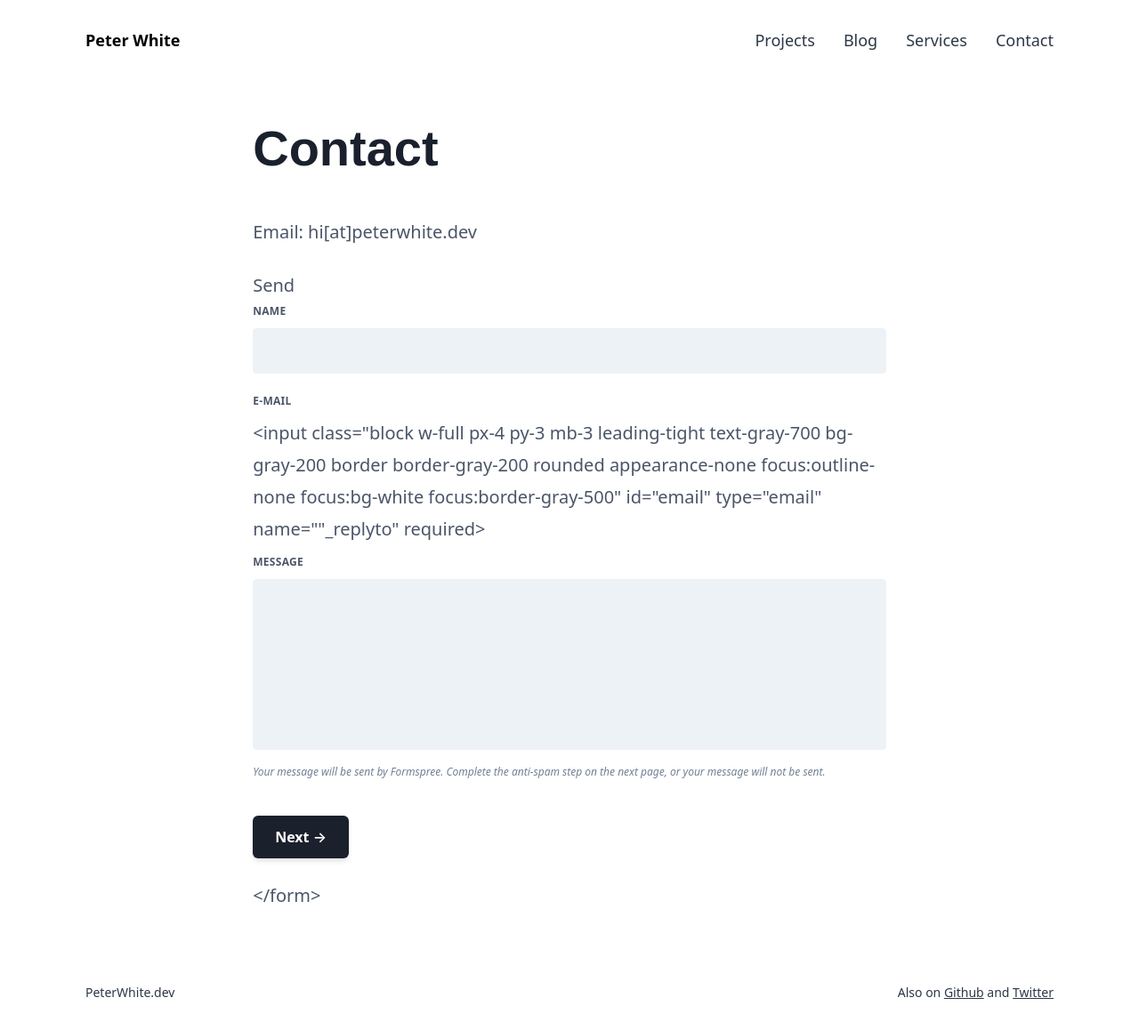
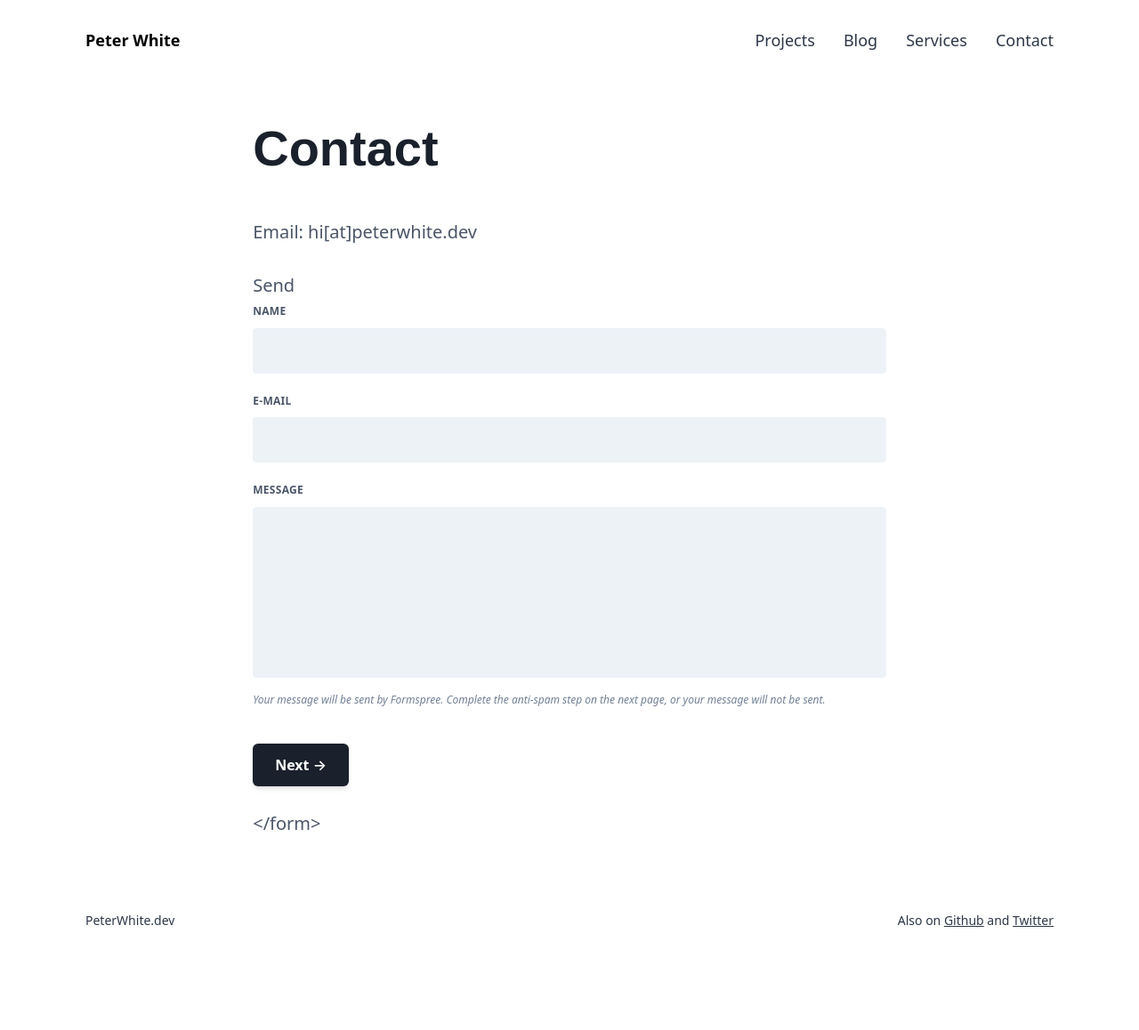
Before and after one commit to peterwhite/personalwebsite, a Jekyll site: the page built from _pages/contact.md, in a window 1280 px wide. Shown: the whole page at 89% size. Built offline with Jekyll 4.4.1, drawn with Linux system fonts in a browser that asks for light colours; some web fonts are replaced; after the commit the page ends 1077 px from its top, so only the background shows below that.

Commit message:
Update contact.md

```diff
--- a/_pages/contact.md
+++ b/_pages/contact.md
@@ -19,7 +19,7 @@ subtitle: "Email: hi[at]peterwhite.dev"
       <label class="block mb-2 text-xs font-bold tracking-wide text-gray-700 uppercase" for="email">
         E-mail
       </label>
-      <input class="block w-full px-4 py-3 mb-3 leading-tight text-gray-700 bg-gray-200 border border-gray-200 rounded appearance-none focus:outline-none focus:bg-white focus:border-gray-500" id="email" type="email" name=""_replyto" required>
+      <input class="block w-full px-4 py-3 mb-3 leading-tight text-gray-700 bg-gray-200 border border-gray-200 rounded appearance-none focus:outline-none focus:bg-white focus:border-gray-500" id="email" type="email" name="_replyto" required>
     </div>
   </div>
   <div class="flex flex-wrap mb-2 -mx-3">
```
